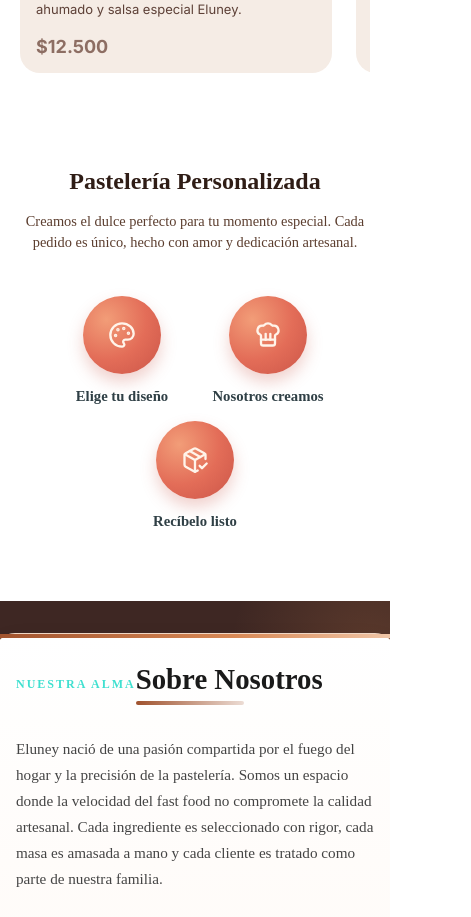
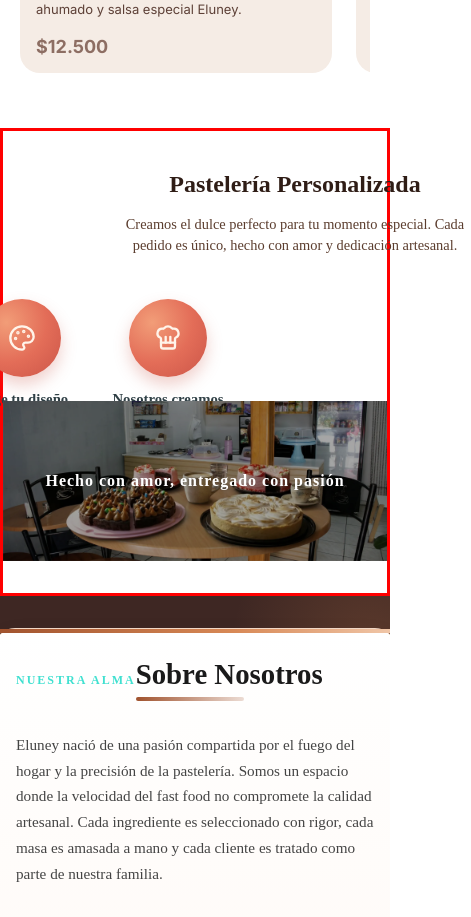
Before and after one commit to YerkoNavarro/PaginaWebEluney, a React (Vite) app: page / in a window 390 px wide. Shown: the part 1404-2321 px from the top of the page, 471 px wide, since content can reach past the window. Built offline with nearby package versions, Linux system fonts and the light colour scheme.

Commit message:
seccion servicios modificada, fala terminar

```diff
--- a/src/Componets/Personalizado.jsx
+++ b/src/Componets/Personalizado.jsx
@@ -41,7 +41,19 @@
         </div>
       </div>
 
-      {/* PRODUCTOS */}
+      {/* IMAGEN BANNER — ocupa todo el ancho */}
+      <div className="pasteleria__banner">
+        <img
+          src="img/pasteleria.webp"
+          alt="Pastelería Eluney"
+          className="pasteleria__banner-imagen"
+        />
+        <div className="pasteleria__banner-overlay">
+          <p className="pasteleria__banner-texto">Hecho con amor, entregado con pasión</p>
+        </div>
+      </div>
+
+
 
 
 
--- a/src/css/Personalizado.css
+++ b/src/css/Personalizado.css
@@ -6,7 +6,8 @@
   --pasteleria-text-dark: #2f1d16;
   --pasteleria-text-light: #fff7ef;
   background: #ffffff;
-  padding: 5rem 6rem;
+  padding-top: 8rem ;
+  border: solid 3px red;
 }
 
 .pasteleria__intro {
@@ -15,6 +16,7 @@
   align-items: center;
   gap: 2.5rem;
   margin-bottom: 3.4rem;
+  height: 200px;
 }
 
 /* ── ENCABEZADO ── */
@@ -39,6 +41,7 @@
   font-weight: 700;
   color: var(--pasteleria-text-dark);
   margin: 0.5rem 0 1rem 0;
+  transform: translateX(100px);
 
 }
 
@@ -47,6 +50,7 @@
   font-size: 1rem;
   color: #5b3d2e;
   line-height: 1.5;
+  transform: translateX(100px);
 }
 
 /* ── PASOS ── */
@@ -56,6 +60,7 @@
   gap: 2rem;
   margin-bottom: 0;
   flex-wrap: wrap;
+  transform: translateX(-100px);
 }
 
 .pasteleria__paso {
@@ -91,13 +96,68 @@
   font-weight: 700;
   color: #2f3f45;
   margin: 0;
+
 }
 
-.pasteleria__paso-desc {
-  display: none;
+
+/* ── BANNER ── */
+.pasteleria__banner {
+  position: relative;
+  width: calc(100% + 12rem); /* 👈 compensa el padding de la sección */
+  margin-left: -6rem;        /* 👈 compensa el padding izquierdo */
+  height: 471px;
+  overflow: hidden;
 }
 
-/* ── PRODUCTOS ── */
+.pasteleria__banner-imagen {
+  width: 100%;
+  height: 100%;
+  object-fit: cover;
+  object-position: center;
+}
+
+.pasteleria__banner-overlay {
+  position: absolute;
+  inset: 0;
+  background-color: rgba(0, 0, 0, 0.35);
+  display: flex;
+  align-items: center;
+  justify-content: center;
+}
+
+.pasteleria__banner-texto {
+  color: #ffffff;
+  font-size: 1.6rem;
+  font-weight: 700;
+  letter-spacing: 1px;
+  text-align: center;
+}
+
+/* Responsive banner */
+@media (max-width: 768px) {
+  .pasteleria__banner {
+    width: calc(100% + 4rem);
+    margin-left: -2rem;
+    height: 200px;
+  }
+
+  .pasteleria__banner-texto {
+    font-size: 1.2rem;
+  }
+}
+
+@media (max-width: 480px) {
+  .pasteleria__banner {
+    width: calc(100% + 2rem);
+    margin-left: -1rem;
+    height: 160px;
+  }
+
+  .pasteleria__banner-texto {
+    font-size: 1rem;
+    padding: 0 1rem;
+  }
+}
 
 
 
```
Also changed, not shown: public/img/pasteleria.webp (added), public/img/portada-3.webp (added).
